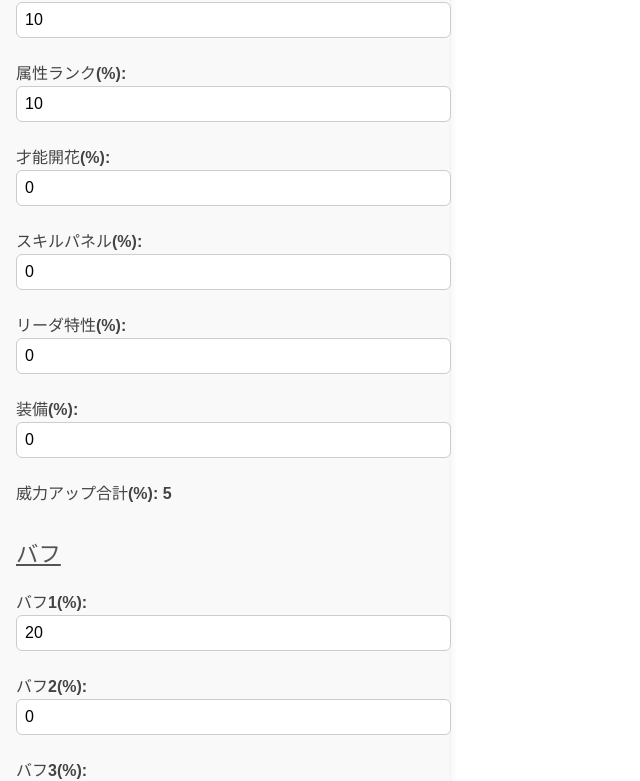
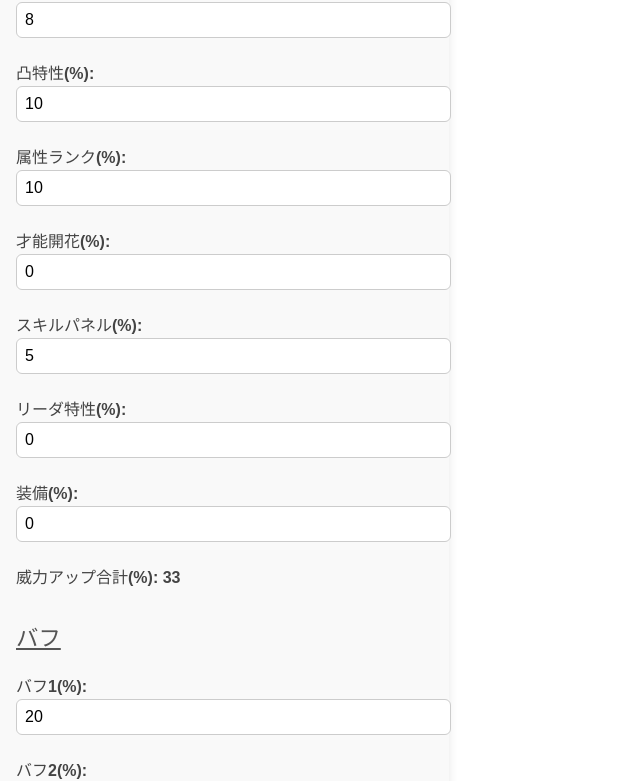
Before and after one commit to meve19/damage-calculator, a React (Vite) app: page / in a window 1280 px wide. Shown: the part 656-1437 px from the top of the page, without its empty margins (0-640 px from the left). Built offline with nearby package versions, Linux system fonts and the light colour scheme.

Commit message:
特技レベル追加

```diff
--- a/src/App.jsx
+++ b/src/App.jsx
@@ -53,11 +53,12 @@ export default function App() {
   const [kiso, setKiso] = useState(0);
   const [superEffective, setSuperEffective] = useState(0);
 
+  const [skillLevel, setskillLevel] = useState(10);
   const [levelBonus, setLevelBonus] = useState(8);
   const [constellationBonus, setConstellationBonus] = useState(10);
   const [attributeRankBonus, setAttributeRankBonus] = useState(10);
   const [talentBloomBonus, setTalentBloomBonus] = useState(0);
-  const [damageBoost, setDamageBoost] = useState(0);
+  const [skillpanelBonus, setskillpanelBonus] = useState(0);
   const [leaderBonus, setLeaderBonus] = useState(0);
   const [equipmentBonus, setEquipmentBonus] = useState(0);
 
@@ -81,9 +82,9 @@ export default function App() {
   const [specialRate, setSpecialRate] = useState(0);
 
   useEffect(() => {
-    const total = damageBoost + levelBonus + constellationBonus + attributeRankBonus + talentBloomBonus + leaderBonus + equipmentBonus;
+    const total = skillpanelBonus + levelBonus + constellationBonus + attributeRankBonus + talentBloomBonus + leaderBonus + equipmentBonus;
     setTotalBoost(total);
-  }, [damageBoost, levelBonus, constellationBonus, attributeRankBonus, talentBloomBonus, leaderBonus, equipmentBonus]);
+  }, [skillpanelBonus, levelBonus, constellationBonus, attributeRankBonus, talentBloomBonus, leaderBonus, equipmentBonus]);
 
   //プリズムソードの特技倍率を設定
   useEffect(() => {
@@ -91,10 +92,17 @@ export default function App() {
 
     if (selectedSkillName === 'プリズムソード' || selectedSkillName === 'シャインブラスト') {
       setBuff1(20);
-      setTotalBoost(5);
+      setskillpanelBonus(5);
+    }else {
+      // その他のスキルなら初期値に戻す
+      setBuff1(0);
+      setskillpanelBonus(0);
     }
     if (selectedSkillName === 'プリズムソード' ){
-          setSpecialRate(615);
+      setSpecialRate(615);
+    }else {
+      // プリズムソード以外なら初期値に戻す（たとえば0やnullなど）
+      setSpecialRate(0);
     }
   }, [selectedSkill, selectedType]);
 
@@ -120,6 +128,9 @@ export default function App() {
     } else {
       eq = Math.floor(selectedSkill * resistCalc * boost1Calc * drTotal);
     }
+
+    eq = eq * ( 1+ skillLevel * 0.05) /1.5; //スキルレベルによる補正
+
     const wk = Math.floor(eq * supEffCalc * attrResCalc);
 
     setEqualDamage(eq);
@@ -205,13 +216,14 @@ export default function App() {
   </div>
 )}
 
+      <div><label>特技レベル: <input type="number" value={skillLevel} onChange={e => setskillLevel(+e.target.value)} /></label></div>
 
       <h2>威力アップ</h2>
       <div><label>レベル特性(%): <input type="number" value={levelBonus} onChange={e => setLevelBonus(+e.target.value)} /></label></div>
       <div><label>凸特性(%): <input type="number" value={constellationBonus} onChange={e => setConstellationBonus(+e.target.value)} /></label></div>
       <div><label>属性ランク(%): <input type="number" value={attributeRankBonus} onChange={e => setAttributeRankBonus(+e.target.value)} /></label></div>
       <div><label>才能開花(%): <input type="number" value={talentBloomBonus} onChange={e => setTalentBloomBonus(+e.target.value)} /></label></div>
-      <div><label>スキルパネル(%): <input type="number" value={damageBoost} onChange={e => setDamageBoost(+e.target.value)} /></label></div>
+      <div><label>スキルパネル(%): <input type="number" value={skillpanelBonus} onChange={e => setskillpanelBonus(+e.target.value)} /></label></div>
       <div><label>リーダ特性(%): <input type="number" value={leaderBonus} onChange={e => setLeaderBonus(+e.target.value)} /></label></div>
       <div><label>装備(%): <input type="number" value={equipmentBonus} onChange={e => setEquipmentBonus(+e.target.value)} /></label></div>
       <div><label>威力アップ合計(%): {totalBoost}</label></div>
```
